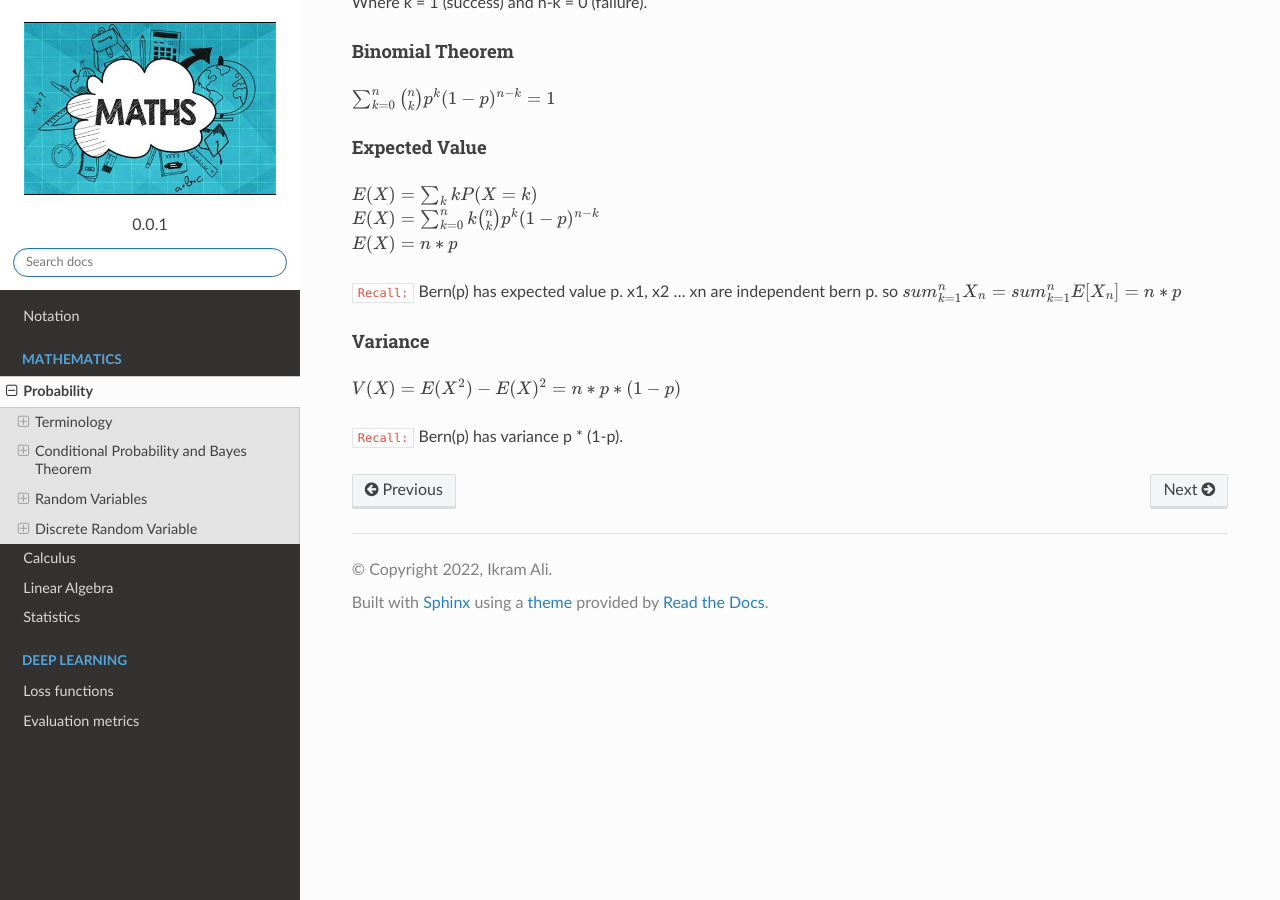
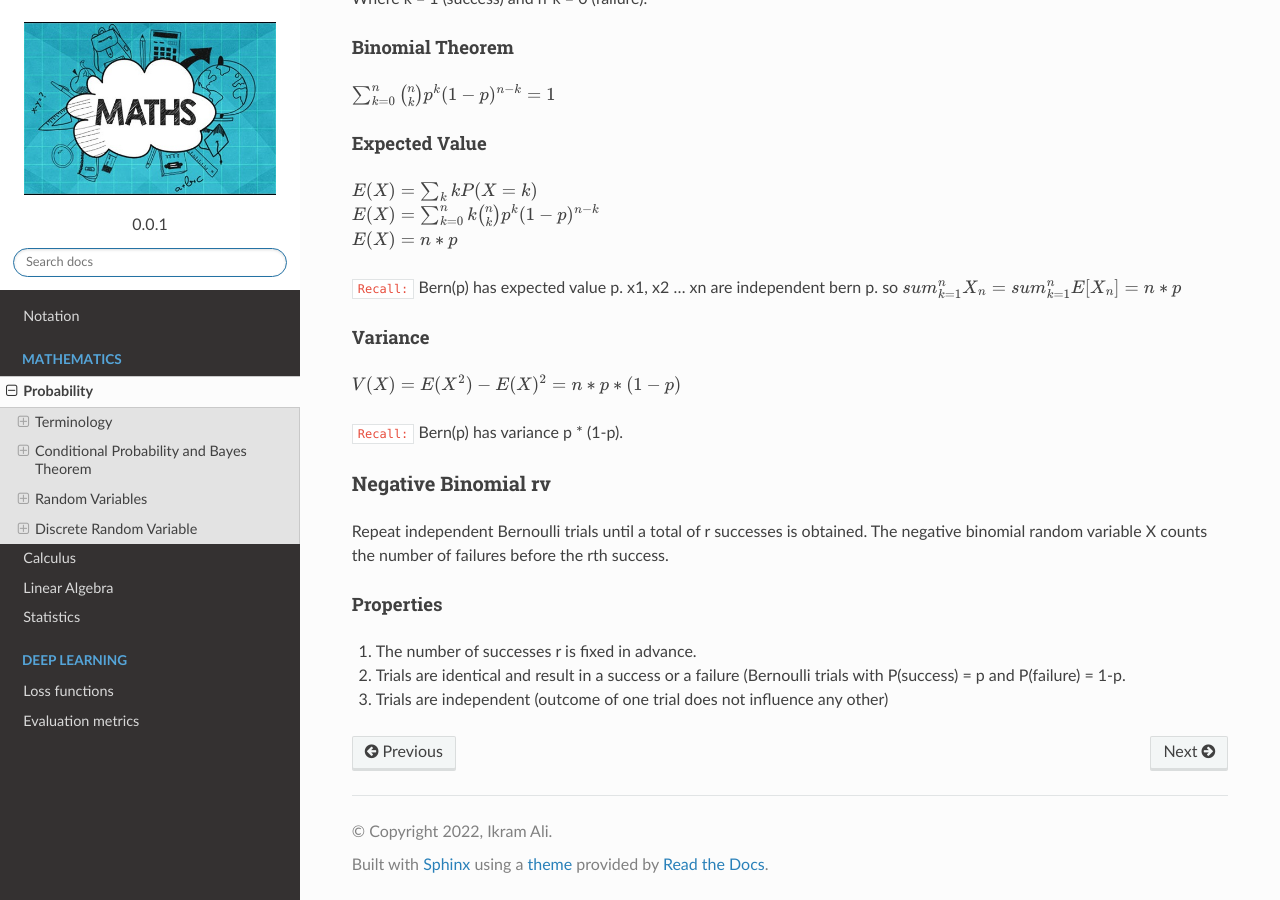
Before and after one commit to akkefa/ml-notes, a Sphinx documentation site: the page built from docs/probability.rst, in a window 1280 px wide and 900 px high, scrolled down 5127 px. Built offline with Sphinx 7.4.7 and the Read the Docs theme 2.0.0, drawn with Linux system fonts in a browser that asks for light colours.

Commit message:
New changes.

```diff
--- a/docs/probability.rst
+++ b/docs/probability.rst
@@ -157,7 +157,7 @@ Expected Value
 :math:`E(X)= 0 * P(x=0) + 1 * P(x=1)= 0 * (1-p) + 1 * (p) = p`
 
 Variance
---------
+^^^^^^^^^
 ``Recall:`` :math:`E(X^2)=\sum_{k} k^2 P(X=k) = 1^2 * p = p`
 
 :math:`V(X) = \operatorname{E}[X^2] - \operatorname{E}[X]^2 = p - p^2 = p(1-p)`
@@ -198,7 +198,7 @@ Expected Value
 :math:`E(X) = \sum_{k=1}^{\infty} k P(Y=k) = \sum_{k=1}^{\infty} k (1-p)^{k-1}p = \frac{1} p`
 
 Variance
---------
+^^^^^^^^^
 :math:`V(X) = \operatorname{E}[X^2] - \operatorname{E}[X]^2 = \frac{1-p}{p^{2}}`
 
 Binomial rv
@@ -247,3 +247,15 @@ Variance
 :math:`V(X)= E(X^2) - E(X)^2 = n * p * (1-p)`
 
 ``Recall:`` Bern(p) has variance p * (1-p).
+
+
+Negative Binomial rv
+--------------------
+Repeat independent Bernoulli trials until a total of r successes is obtained. The negative binomial random variable X
+counts the number of failures before the rth success.
+
+Properties
+^^^^^^^^^^^
+#. The number of successes r is fixed in advance.
+#. Trials are identical and result in a success or a failure (Bernoulli trials with P(success) = p and P(failure) = 1-p.
+#. Trials are independent (outcome of one trial does not influence any other)
```
